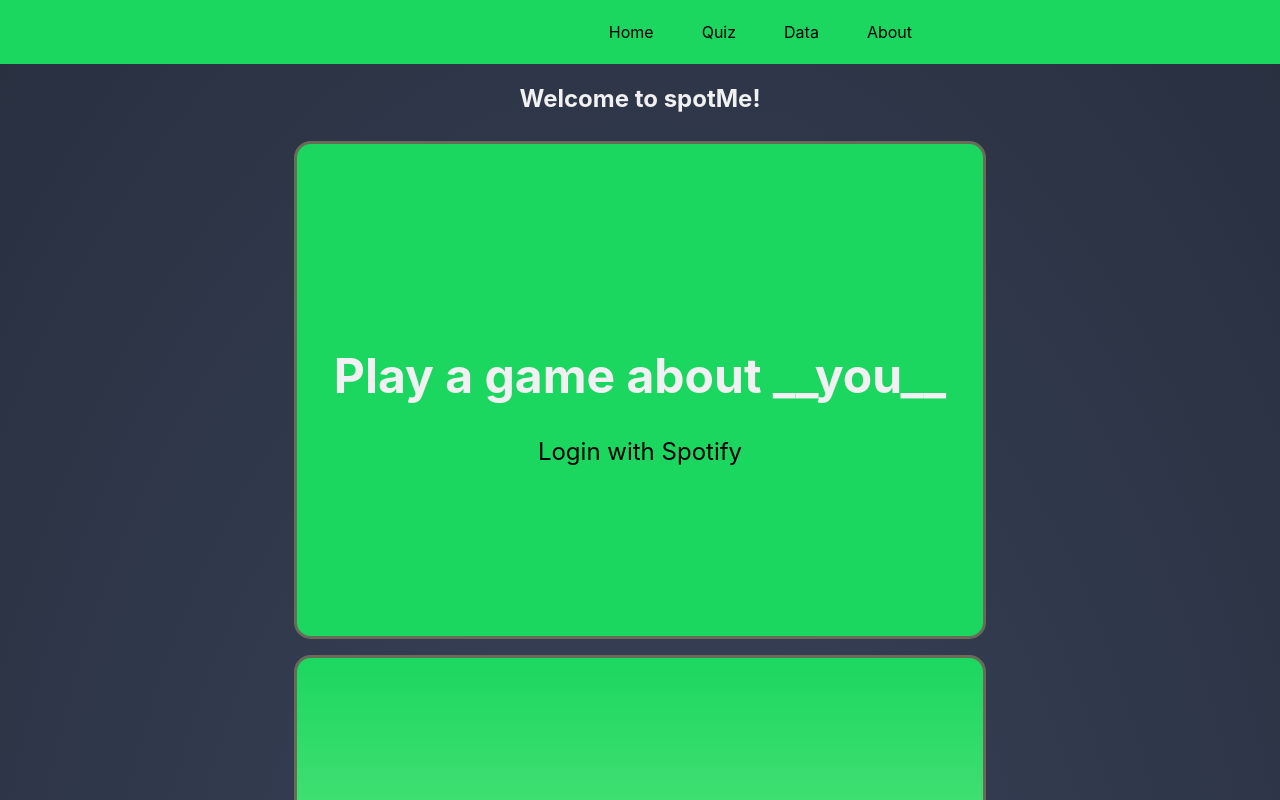
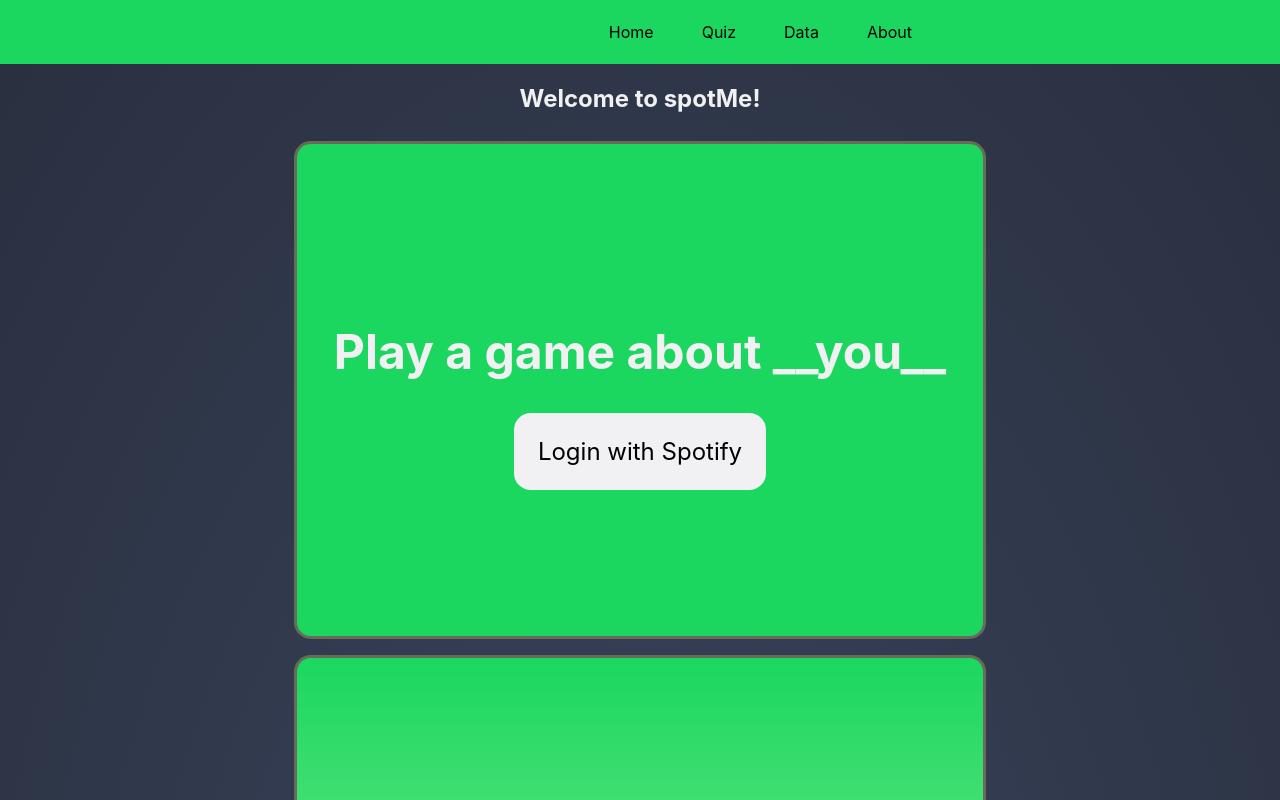
Before and after one commit to chingu-voyages/v33-bears-team-10, a Next.js app: page / in a window 1280 px wide. Shown: the top 800 px of the page. Built offline with nearby package versions, Linux system fonts and the light colour scheme; no server answers.

Commit message:
update nav styles, update hero styles

```diff
--- a/styles/ApplicationHero.module.scss
+++ b/styles/ApplicationHero.module.scss
@@ -14,3 +14,9 @@
 .callToAction {
   text-align: center;
 }
+
+.authLink__Container {
+  background-color: var(--light-shades);
+  padding: 1em;
+  border-radius: var(--border-radius);
+}
--- a/styles/Nav.module.scss
+++ b/styles/Nav.module.scss
@@ -6,9 +6,11 @@
   top: 0;
   z-index: 100;
   min-height: 4em;
-}
 
-.link {
+  .signOut {
+    all: unset;
+    display: inline;
+  }
 }
 
 .flexContainer {
@@ -29,12 +31,14 @@
   list-style-type: none;
   gap: 1em;
 
-  a {
+  a,
+  .signOut {
     padding: 1em;
     border-radius: var(--border-radius);
   }
 
-  a:hover {
+  a:hover,
+  .signOut:hover {
     background-color: aliceblue;
   }
 }
```
